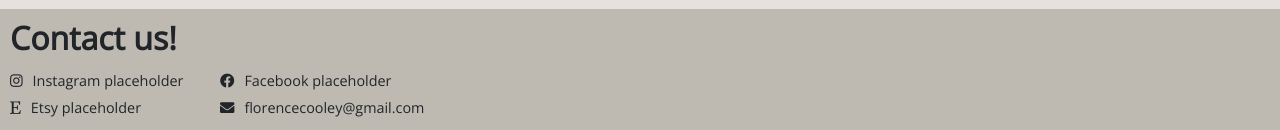
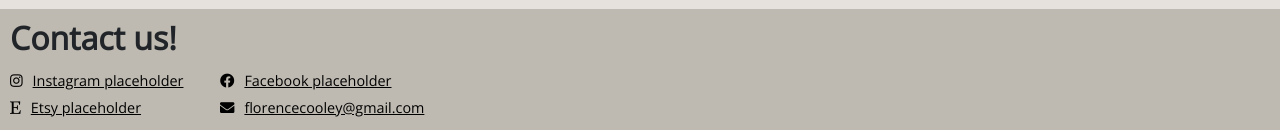
Before and after one commit to CherWow/comp126, a plain HTML site: page index.html in a window 1280 px wide. Shown: the part 744-874 px from the top of the page. Drawn offline with nearby package versions, Linux system fonts and the light colour scheme.

Commit message:
changed footer text to links

```diff
--- a/index.html
+++ b/index.html
@@ -107,12 +107,12 @@
                 <h1>Contact us!</h1>
                 <div class="row no-gutters" id="nested">
                     <div class="col-sm-12 col-md-2" id="col-1">
-                        <p><i class="fab fa-instagram"></i>Instagram placeholder</p>
-                        <p><i class="fab fa-etsy"></i>Etsy placeholder</p>
+                        <p><a href="#" class="contact-link"><i class="fab fa-instagram"></i>Instagram placeholder</a></p>
+                        <p><a href="#" class="contact-link"><i class="fab fa-etsy"></i>Etsy placeholder</a></p>
                     </div>
                     <div class="col-sm-12 col-md-2" id="col-2">
-                        <p><i class="fab fa-facebook"></i>Facebook placeholder</p>
-                        <p><i class="fas fa-envelope"></i>florencecooley@gmail.com</p>
+                        <p><a href="#" class="contact-link"><i class="fab fa-facebook"></i>Facebook placeholder</a></p>
+                        <p><a href="mailto: florencecooley@gmail.com" class="contact-link"><i class="fas fa-envelope"></i>florencecooley@gmail.com</a></p>
                     </div>
                 </div>
             </div>
--- a/styles/custom.css
+++ b/styles/custom.css
@@ -49,6 +49,7 @@ nav {
 .navbar-item {
     border-radius: 5px;
     padding-left: 5px;
+    transition: background-color 150ms;
 }
 
 .navbar-item:hover {
@@ -58,6 +59,7 @@ nav {
 #home {
     padding: 5px;
     border-radius: 5px;
+    transition: background-color 150ms;
 }
 
 #home:hover {
@@ -139,6 +141,16 @@ input {
     margin-bottom: 5px;
 }
 
-#footer p i {
+.contact-link {
+    color: black;
+    text-decoration: underline;
+    transition: color 150ms;
+}
+
+.contact-link:hover {
+    color: white;
+}
+
+#footer p a i {
     margin-right: 10px;
 }
```
Also changed, not shown: about.html (+4 -4 lines), products.html (+4 -4 lines).
